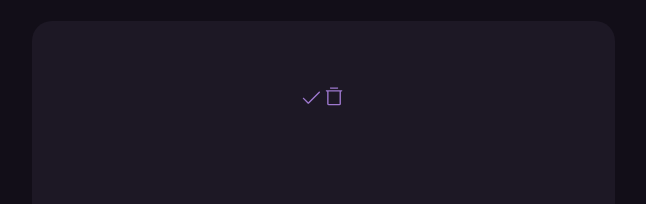
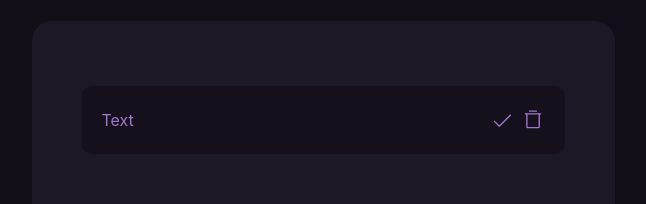
Before and after one commit to KotelnikovM/TodoApp-remastered, a React (Vite) app: page / in a window 1280 px wide. Shown: the top 204 px of the page, without its empty margins (317-963 px from the left). Built offline with nearby package versions, Linux system fonts and the light colour scheme.

Commit message:
add todoitem component

```diff
--- a/src/components/todo-app-container/todo-app-container.tsx
+++ b/src/components/todo-app-container/todo-app-container.tsx
@@ -1,13 +1,11 @@
 import React from 'react';
 import styles from './todo-app-container.module.css';
-import { CheckIcon } from '../../ui/check-icon';
-import { DeleteIcon } from '../../ui/delete-icon';
+import TodoItem from '../todo-item/todo-item';
 
 const TodoAppContainer = () => {
   return (
     <div className={styles.container}>
-      <CheckIcon />
-      <DeleteIcon />
+      <TodoItem />
     </div>
   );
 };
--- /dev/null
+++ b/src/components/todo-item/todo-item.module.css
@@ -0,0 +1,17 @@
+.todoItem {
+  width: 100%;
+  background-color: #15101c;
+  border-radius: 10px;
+  box-sizing: border-box;
+  padding: 22px 20px;
+  display: flex;
+  align-items: center;
+  color: #9e78cf;
+  gap: 8px;
+}
+
+.todoItem p {
+  margin: 0;
+  padding: 0;
+  margin-right: auto;
+}
--- /dev/null
+++ b/src/components/todo-item/todo-item.tsx
@@ -0,0 +1,15 @@
+import { CheckIcon } from '../../ui/check-icon';
+import { DeleteIcon } from '../../ui/delete-icon';
+import styles from './todo-item.module.css';
+
+const TodoItem = () => {
+  return (
+    <div className={styles.todoItem}>
+      <p>Text</p>
+      <CheckIcon />
+      <DeleteIcon />
+    </div>
+  );
+};
+
+export default TodoItem;
```
